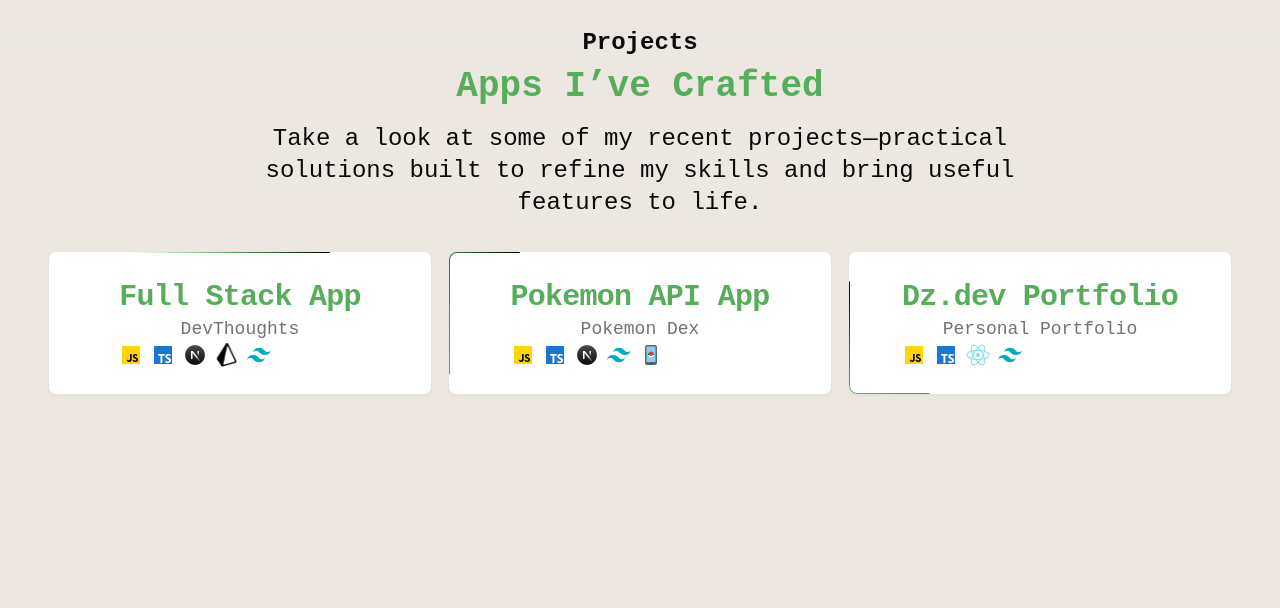
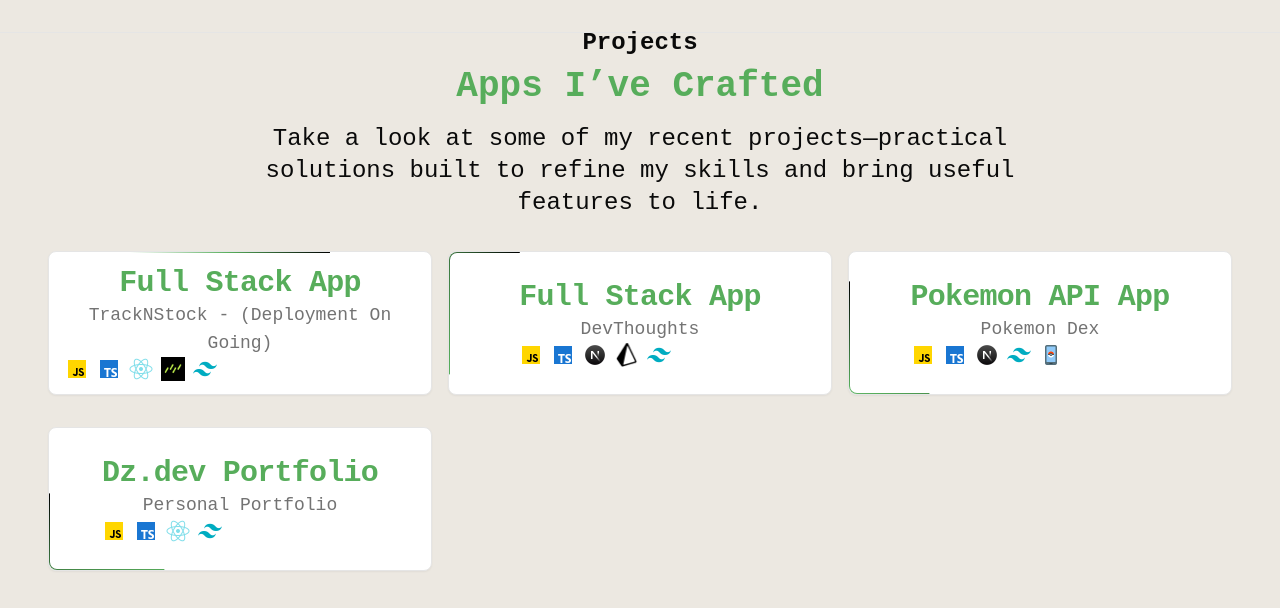
Before and after one commit to Dz-devz/personal-portfolio, a React (Vite) app: page /projects in a window 1280 px wide. Shown: the top 608 px of the page. Built offline with nearby package versions, Linux system fonts and the light colour scheme; a web font is replaced by a local one.

Commit message:
chore: added projects

```diff
--- a/src/routes/projects.tsx
+++ b/src/routes/projects.tsx
@@ -1,3 +1,4 @@
+import drizzlekit from "@/assets/drizzlekit.png";
 import javascript from "@/assets/javascript.png";
 import nextjs from "@/assets/nextjs.png";
 import pokemon from "@/assets/pokemon.png";
@@ -23,6 +24,20 @@ const thumbnails = [
   {
     id: 1,
     title: "Full Stack App",
+    desc: "TrackNStock - (Deployment On Going)",
+    thumbnail: "",
+    link: "",
+    tools: {
+      javascript: javascript,
+      typescript: typescript,
+      nextjs: reactjs,
+      prisma: drizzlekit,
+      tailwind: tailwind,
+    },
+  },
+  {
+    id: 2,
+    title: "Full Stack App",
     desc: "DevThoughts",
     thumbnail: blogthumbnail,
     link: "https://devthoughtsnote.vercel.app/",
@@ -35,7 +50,7 @@ const thumbnails = [
     },
   },
   {
-    id: 2,
+    id: 3,
     title: "Pokemon API App",
     desc: "Pokemon Dex",
     thumbnail: pokemonthumbnail,
@@ -49,7 +64,7 @@ const thumbnails = [
     },
   },
   {
-    id: 3,
+    id: 4,
     title: "Dz.dev Portfolio",
     desc: "Personal Portfolio",
     thumbnail: portfoliothumbnail,
```
Also changed, not shown: src/assets/drizzlekit.png (added).
